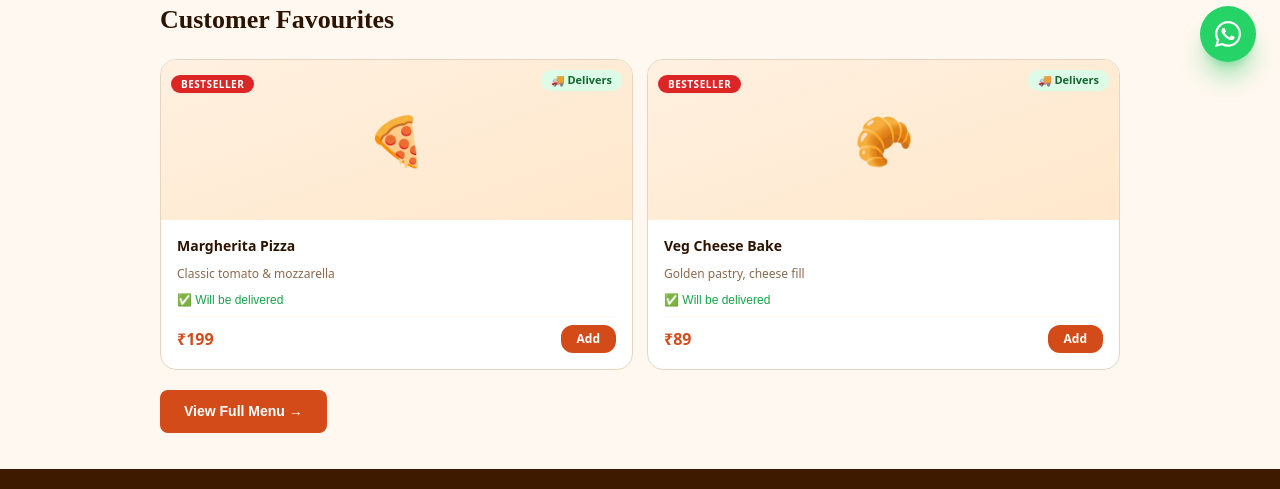
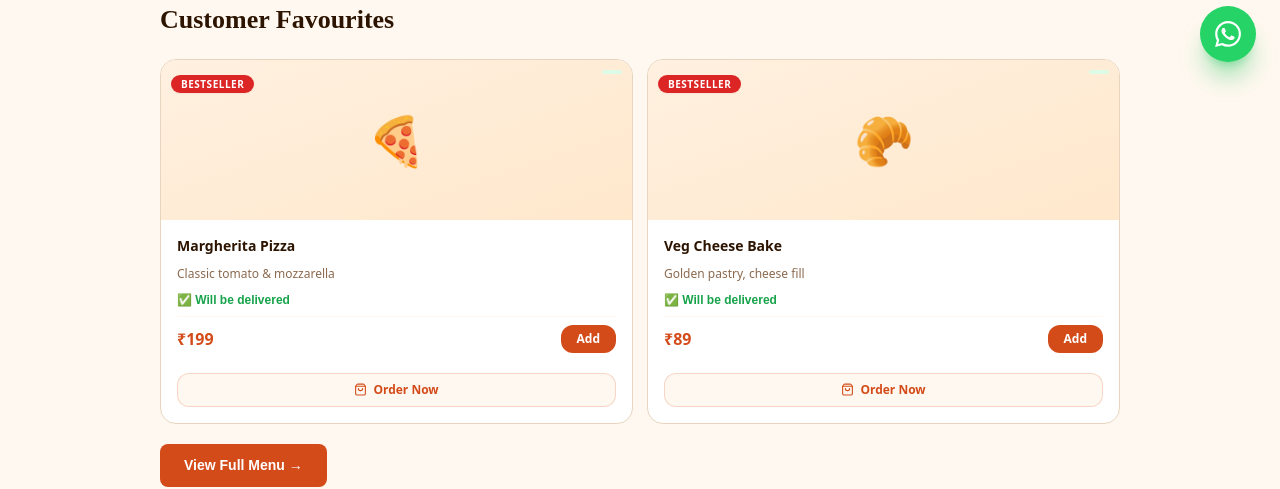
Before and after one commit to Vk-Bakes-Pizza-House/frontend, a React (Vite) app: page / in a window 1280 px wide. Shown: the part 714-1203 px from the top of the page. Built offline with nearby package versions, Linux system fonts and the light colour scheme; no server answers.

Commit message:
add size of pizaa

```diff
--- a/src/components/ItemCard.jsx
+++ b/src/components/ItemCard.jsx
@@ -1,6 +1,6 @@
 // src/components/ItemCard.jsx
 import { useState } from "react";
-import { Plus, Minus } from "lucide-react";
+import { Plus, Minus,ShoppingBag } from "lucide-react";
 import { C, EMOJI as EMOJIS } from "../data/menu";
 import OrderNowModal from "../section/oderNow";
 import {isDlv} from "../config/index";
@@ -14,6 +14,8 @@ function ItemCard({ item, cart, add }) {
   const description = item?.description || item?.desc || "";
   const deliverable = item?.deliverable !== undefined ? item?.deliverable : item?.dlv;
   const tag = item?.tag || "";
+
+  console.log("data",item)
 
   // ── Delivery badge ────────────────────────────────────────────
   const dlvLabel =
@@ -58,8 +60,8 @@ function ItemCard({ item, cart, add }) {
         )}
 
         {/* Delivery badge */}
-        <span className={`absolute top-2.5 right-2.5 text-[11px] font-bold px-2.5 py-0.5 rounded-full shadow-xs ${dlvClass}`}>
-          {dlvLabel}
+        <span className={`absolute top-2.5 right-2.5 text-[14px] font-bold px-2.5 py-0.5 rounded-full shadow-xs ${dlvClass}`}>
+          {item?.size}
         </span>
       </div>
 
@@ -73,7 +75,7 @@ function ItemCard({ item, cart, add }) {
         </div>
 
         {/* Delivery Status */}
-        <div className="text-xs" style={{ color: isDlv(item, cart) ? "#16A34A" : C.muted, fontFamily: C.f2 }}>
+        <div className="text-xs text-[11px] font-bold  rounded-full shadow-xs" style={{ color: isDlv(item, cart) ? "#16A34A" : C.muted, fontFamily: C.f2 }}>
           {isDlv(item, cart) ? "✅ Will be delivered" : "🏪 Store pickup only"}
         </div>
 
@@ -111,12 +113,25 @@ function ItemCard({ item, cart, add }) {
           )}
         </div>
 
+        <div className="mt-2 pt-1">
+  <button
+    onClick={() => setShowModal(true)}
+    disabled={deliverable !== true && deliverable !== "cond"} // Disables the button if it's pickup only
+    className="w-full flex items-center justify-center gap-1.5 py-2 border border-[#D44B1A]/20 bg-[#FFF8F0] font-sans text-xs font-bold text-[#D44B1A] rounded-xl transition-all
+      enabled:hover:border-[#D44B1A] enabled:hover:bg-[#D44B1A] enabled:hover:text-white
+      disabled:opacity-50 disabled:cursor-not-allowed disabled:border-gray-200 disabled:bg-gray-50 disabled:text-gray-400"
+  >
+    <ShoppingBag size={13} />
+    <span>{deliverable !== true && deliverable !== "cond" ? "Pickup Only" : "Order Now"}</span>
+  </button>
+</div>
+
         {/* Cart Total */}
-        {qty > 0 && (
+        {/* {qty > 0 && (
           <div className="text-xs font-bold text-right" style={{ color: C.red, fontFamily: C.f2 }}>
             Subtotal: ₹{totalPrice}
           </div>
-        )}
+        )} */}
       </div>
 
       {/* Address modal — shown when Order Now is clicked */}
--- a/src/pages/admin/ManageMenu.jsx
+++ b/src/pages/admin/ManageMenu.jsx
@@ -43,6 +43,7 @@ export default function ManageMenu() {
     description: form.description || "",
     deliverable: form.deliverable,
     tag:         form.tag || "",
+    size:       form.size,
     image:       form.image || form.imageUrl || "",   // preserve existing image URL if unchanged
   });
 
--- a/src/pages/website/Menu.jsx
+++ b/src/pages/website/Menu.jsx
@@ -1,6 +1,6 @@
 import { useState, useEffect } from "react";
 import { useSearchParams, useNavigate } from "react-router-dom";
-import { AlertCircle } from "lucide-react";
+import { AlertCircle, Search } from "lucide-react";
 import ItemCard from "../../components/ItemCard";
 import useMenuStore from "../../store/menuStore";
 import useCartStore from "../../store/cartStore";
@@ -9,6 +9,7 @@ function Menu() {
   const [searchParams] = useSearchParams();
   const navigate = useNavigate();
   const [cat, setCat] = useState("all");
+  const [searchQuery, setSearchQuery] = useState("");
   const { items, loading, error, fetchMenu, setCategory } = useMenuStore();
   const { addItem, items: cart } = useCartStore();
 
@@ -22,7 +23,13 @@ function Menu() {
     fetchMenu({ category: category === "all" ? null : category });
   };
 
-  const filteredItems = cat === "all" ? items : items.filter(i => i.category === cat);
+  const filteredItems = items
+    .filter((i) => cat === "all" || i.category === cat)
+    .filter((i) => {
+      if (!searchQuery.trim()) return true;
+      const text = `${i.name || ""} ${i.description || i.desc || ""} ${i.tag || ""}`.toLowerCase();
+      return text.includes(searchQuery.toLowerCase());
+    });
 
   // Loading State
   if (loading) {
@@ -54,6 +61,7 @@ function Menu() {
     <div className="bg-[#FFF8F0] min-h-screen px-4 py-8">
       <div className="max-w-6xl mx-auto">
 
+
         {/* Header */}
         <h2 className="text-3xl font-black text-[#2D1400] mb-6 tracking-tight">Our Menu</h2>
 
@@ -71,11 +79,10 @@ function Menu() {
             <button
               key={c.k}
               onClick={() => handleCategoryChange(c.k)}
-              className={`flex-shrink-0 snap-start px-4 py-2 rounded-full text-xs font-bold transition-all border ${
-                cat === c.k
+              className={`flex-shrink-0 snap-start px-4 py-2 rounded-full text-xs font-bold transition-all border ${cat === c.k
                   ? "bg-[#D44B1A] text-white border-transparent shadow-md"
                   : "bg-white text-[#8B6A4F] border-[#E8D5C0] hover:border-[#D44B1A]"
-              }`}
+                }`}
             >
               <span className="mr-1">{c.e}</span> {c.l}
             </button>
@@ -90,6 +97,23 @@ function Menu() {
             Ice Cream delivers only with main items. Bread & Toast are
             <span className="font-bold ml-1">store pickup only</span>. Cash on delivery.
           </p>
+        </div>
+
+        <div className="mb-8">
+          <label className="relative block">
+            <Search size={16} className="absolute left-4 top-1/2 -translate-y-1/2 text-[#8B6A4F]" />
+            <input
+              value={searchQuery}
+              onChange={(e) => setSearchQuery(e.target.value)}
+              placeholder="Search menu items..."
+              className="w-full rounded-2xl border border-[#E8D5C0] bg-white py-3 pl-12 pr-4 text-sm text-[#2D1400] placeholder:text-[#B59A79] outline-none transition hover:border-[#D44B1A] focus:border-[#D44B1A] focus:ring-2 focus:ring-[#D44B1A]/15"
+            />
+          </label>
+          {searchQuery.trim() !== "" && (
+            <p className="mt-2 text-xs text-[#8B6A4F]">
+              Showing {filteredItems.length} result{filteredItems.length === 1 ? "" : "s"}
+            </p>
+          )}
         </div>
 
         {/* Menu Grid */}
--- a/src/section/itemFrom.jsx
+++ b/src/section/itemFrom.jsx
@@ -8,8 +8,8 @@ import ImageUploader from "../components/uploadToCloudinary";
 // const inpClasses = "...";
 // const Field = ({ label, children }) => (...);
 const CATS  = ["all","pizza","bake","bread","toast","biscuit","cake","ice"];
-const EMOJI = { pizza:"🍕", bake:"🥐", bread:"🍞", toast:"🥖", biscuit:"🍪", cake:"🎂", ice:"🍦" };
-const PIZZA_SIZES = ["regular", "medium", "large"];
+const EMOJI = { Pizza:"🍕", Bread:"🍞", Toast:"🥖", Cookies:"🍪", Cake:"🎂", IceCream:"🍦" };
+const PIZZA_SIZE = ["Regular", "Medium", "Large"];
 const BLANK = { name:"", category:"pizza", price:"", description:"", deliverable:true, tag:"", available:true, sizes:"" };
 const inpClasses = "w-full px-3 py-2 border border-gray-200 rounded-lg font-sans text-sm text-gray-800 bg-white focus:outline-none focus:border-red-500 focus:ring-1 focus:ring-red-500 transition-colors";
 
@@ -136,14 +136,14 @@ function ItemForm({ initial, onSave, onCancel, saving = false }) {
             <div className="col-span-2 p-2">
               <Field label="Pizza Sizes">
                 <div className="flex gap-2">
-                  {PIZZA_SIZES.map(size => (
+                  {PIZZA_SIZE.map(size => (
                     <label key={size} className="flex items-center gap-2 cursor-pointer">
                       <input
                         type="radio"
                         name="pizzaSize"
                         value={size}
-                        checked={f.sizes === size}
-                        onChange={e => setField("sizes", e.target.value)}
+                        checked={f.size === size}
+                        onChange={e => setField("size", e.target.value)}
                         className="w-4 h-4 rounded border-gray-300 text-red-500 cursor-pointer"
                       />
                       <span className="text-sm text-gray-700 capitalize">{size}</span>
```
